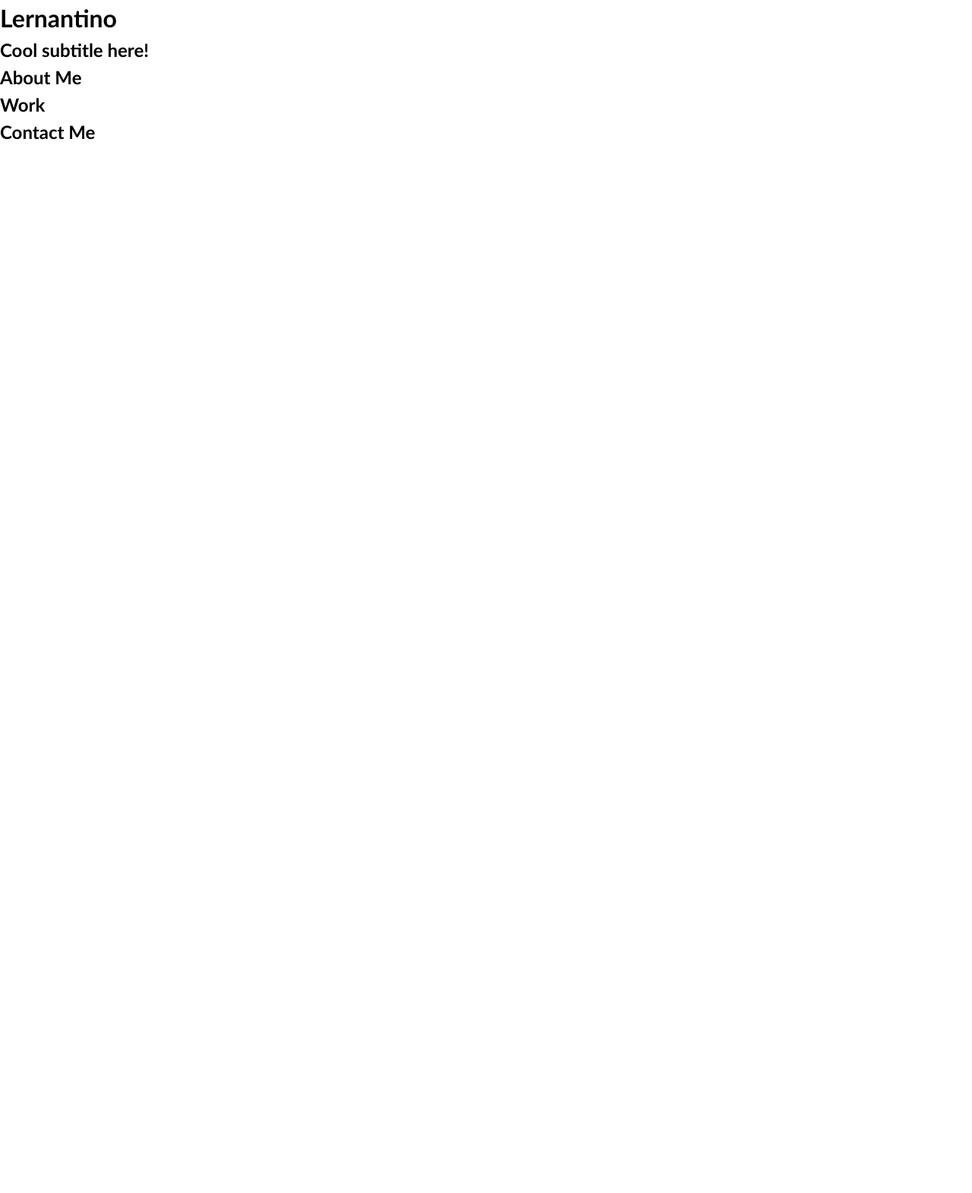
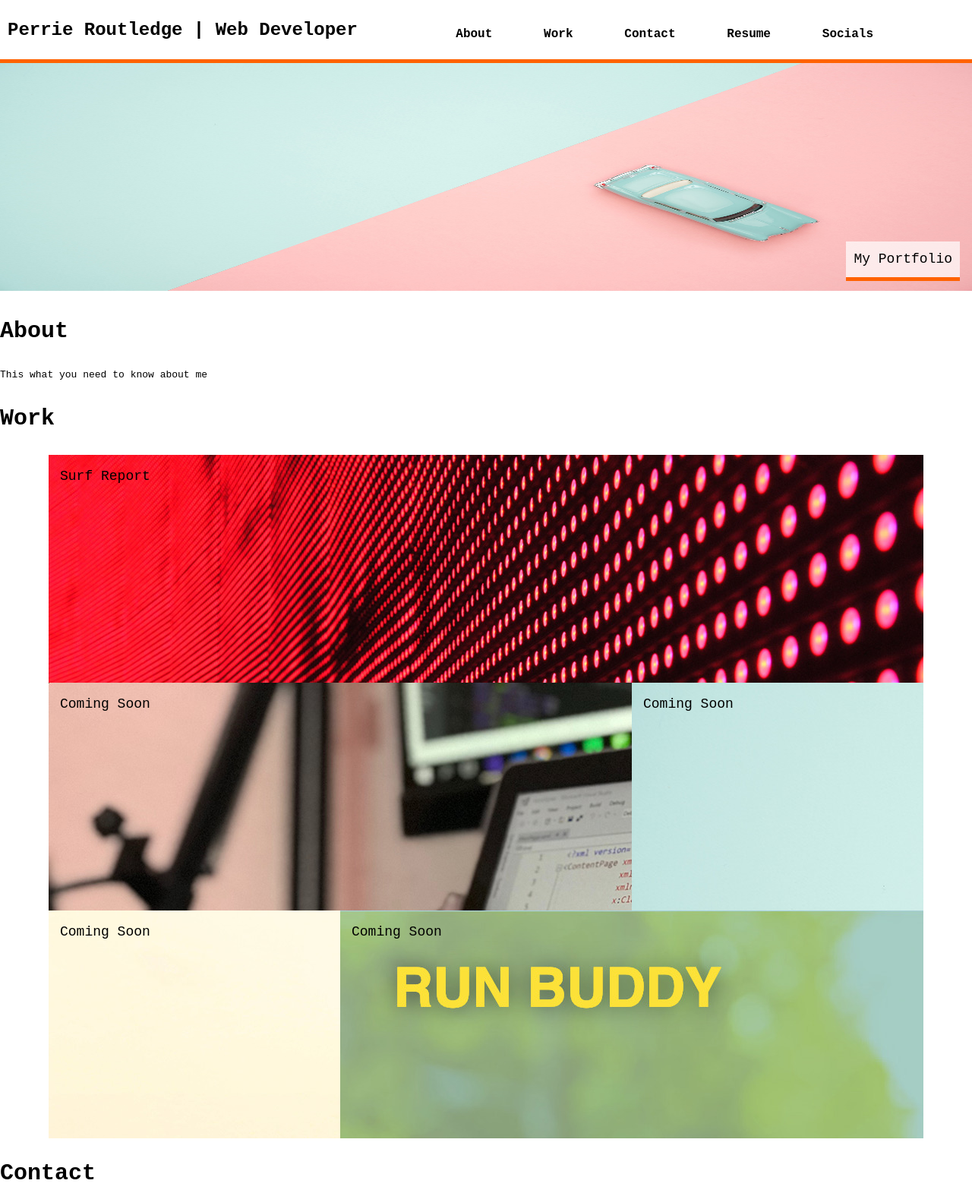
Before and after one commit to RedPez/frontend-portfolio, a plain HTML site: page starter/index.html in a window 1280 px wide. Shown: the top 1571 px of the page at 76% size. Before the commit the page ends 800 px from the top, so only its background shows below. Drawn offline with Linux system fonts and the light colour scheme; files that its build step writes are made by us from their sources.

Commit message:
HTML structure and initial CSS - first draft

```diff
--- a/starter/css/style.css
+++ b/starter/css/style.css
@@ -5,13 +5,12 @@
 body {
   margin: 0;
   padding: 0;
-  font-family: 'Trebuchet MS', 'Lucida Sans Unicode', 'Lucida Grande', 'Lucida Sans', Arial, sans-serif;
+  font-family: monospace;
   line-height: 1.5;
 }
 
 h1,
-h2,
-h3,
+h2 h3,
 h4,
 h5,
 h6 {
@@ -21,3 +20,118 @@ h6 {
 p {
   margin: 0;
 }
+
+/* Navigation Styles */
+
+navBar {
+  display: flex;
+  justify-content: flex-end;
+  align-content: center;
+  border-bottom: 5px solid #ff6200;
+  padding-top: 12px;
+}
+
+navBar li {
+  list-style: none;
+  display: inline-block;
+  padding: 8px 30px;
+  font-size: 16px;
+  font-weight: bold;
+  cursor: pointer;
+}
+
+navBar ul {
+  margin-right: 100px;
+}
+
+header {
+  background-color: rgba(255, 255, 255, 0.7);
+  padding: 10px;
+  color: rgb(0, 0, 0);
+  font-size: 12px;
+  margin-right: auto;
+}
+
+/* Hero Styles */
+
+.hero {
+  position: relative;
+  text-align: center;
+  color: white;
+}
+
+.heroImage {
+  height: 300px;
+  width: 100%;
+}
+
+.hero-text {
+  position: absolute;
+  bottom: 20px;
+  right: 16px;
+  background-color: rgba(255, 255, 255, 0.7);
+  padding: 10px;
+  color: rgb(0, 0, 0);
+  font-size: 18px;
+  border-bottom: 5px solid #ff6200;
+}
+
+/* Portfolio Styles */
+
+#portfolioGrid {
+  margin: 0px 5%;
+  display: grid;
+  grid-template-rows: 300px 300px 300px;
+  grid-template-columns: 1fr 1fr 1fr;
+  grid-template-areas:
+    "portfolio1 portfolio1 portfolio1"
+    "portfolio2  portfolio2 portfolio3"
+    "portfolio4 portfolio5 portfolio5";
+}
+
+#portfolio1 {
+  grid-area: portfolio1;
+  background-image: url("../images/02-portfolio-1.jpg");
+}
+#portfolio2 {
+  grid-area: portfolio2;
+  background-image: url("../images/02-portfolio-2.jpg");
+}
+
+#portfolio3 {
+  grid-area: portfolio3;
+  background-image: url("../images/02-portfolio-3.jpg");
+}
+
+#portfolio4 {
+  grid-area: portfolio4;
+  background-image: url("../images/02-portfolio-4.jpg");
+}
+
+#portfolio5 {
+  grid-area: portfolio5;
+  background-image: url("../images/02-run-buddy.jpg");
+}
+
+.categoryGridArea {
+  background-position: center;
+  background-size: cover;
+  background-repeat: no-repeat;
+  margin: 5px;
+  cursor: pointer;
+  display: grid;
+  align-content: end;
+}
+
+.portfolioHeading {
+  padding: 15px;
+  height: 25px;
+  color: rgb(0, 0, 0);
+  font-size: 18px;
+}
+
+.porfolioTitle {
+  font-size: 30px;
+}
+
+/* Contact Styles */
--- a/starter/index.html
+++ b/starter/index.html
@@ -1,45 +1,90 @@
 <!DOCTYPE html>
 <html lang="en-gb">
-
   <head>
-  <meta charset="UTF-8">
-  <meta name="viewport" content="width=device-width, initial-scale=1.0">
-  <meta http-equiv="X-UA-Compatible" content="ie=edge">
-  <title>Lernantino // Web Developer</title>
-  <link rel="stylesheet" href="./assets/css/style.css" />
+    <meta charset="UTF-8" />
+    <meta name="viewport" content="width=device-width, initial-scale=1.0" />
+    <meta http-equiv="X-UA-Compatible" content="ie=edge" />
+    <title>Perrie Routledge // Web Developer</title>
+    <link rel="stylesheet" href="./css/style.css" />
   </head>
 
   <body>
     <!-- main logo / nav -->
-  <header>
-    <h1>Lernantino</h1>
-    <nav>
-    </nav>
+    <navbar id="navBar">
+      <header class="header">
+        <h1>Perrie Routledge | Web Developer</h1>
       </header>
+      <ul class="navText">
+        <li>About</li>
+        <li>Work</li>
+        <li>Contact</li>
+        <li>Resume</li>
+        <li>Socials</li>
+      </ul>
+    </navbar>
 
     <!-- hero banner -->
-  <section class="hero-banner">
+    <section class="hero">
+      <img
+        class="heroImage"
+        src="../starter/images/02-portfolio-3.jpg"
+        alt="xxxxxx"
+      />
+      <div class="hero-text">My Portfolio</div>
+    </section>
+
+    <!-- main content -->
+    <main class="main-wrapper">
+      <!-- about me container -->
+      <section id="about">
         <div>
-      <h2>Cool subtitle here!</h2>
+          <h2 class="porfolioTitle" id="aboutTitle">About</h2>
+        </div>
+        <div>
+          <p class="porfolioText" id="aboutText">
+            This what you need to know about me
+          </p>
         </div>
       </section>
 
-  <main class="page-wrapper">
-    <!-- about me -->
-    <section class="page-section" id="about">
-      <h2>About Me</h2>
+      <!-- portfolio container -->
+      <!-- This section is where the flex goes-->
+      <div>
+        <h2 class="porfolioTitle" id="workTitle">Work</h2>
+      </div>
+
+      <section id="portfolioGrid">
+        <article id="portfolio1" class="portfolioGridArea">
+          <div class="portfolioHeading">Surf Report</div>
+        </article>
+        <article id="portfolio2" class="portfolioGridArea">
+          <div class="portfolioHeading">Coming Soon</div>
+        </article>
+        <article id="portfolio3" class="portfolioGridArea">
+          <div class="portfolioHeading">Coming Soon</div>
+        </article>
+        <article id="portfolio4" class="portfolioGridArea">
+          <div class="portfolioHeading">Coming Soon</div>
+        </article>
+        <article id="portfolio5" class="portfolioGridArea">
+          <div class="portfolioHeading">Coming Soon</div>
+        </article>
       </section>
 
-    <!-- portfolio container -->
-    <section class="page-section" id="work">
-      <h2>Work</h2>
-    </section>
-
-    <!-- contact -->
-    <section class="page-section contact" id="contact">
-      <h2>Contact Me</h2>
+      <!-- contact me container -->
+      <section class="contactMe-section">
+        <div>
+          <h2 class="porfolioTitle" id="contactTitle">Contact</h2>
+        </div>
+        <div class="contactContent" id="contactContent">
+          <ul>
+            <li id="email">email</li>
+            <li id="resume">Resume</li>
+            <li id="socials">Socials</li>
+          </ul>
+        </div>
       </section>
     </main>
+    <footer>Made with 🩸🥵😭</footer>
   </body>
-
 </html>
```
Lines whose indentation alone changed are shown as unchanged.
